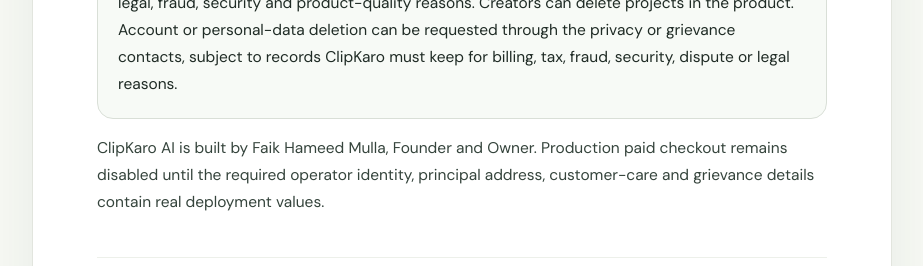
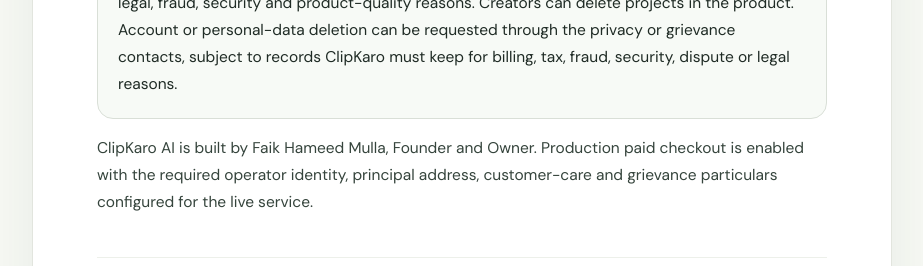
Before and after one commit to faikmulla6-cpu/Clipkaro, a Next.js app in the folder frontend/: page /legal-notice in a window 1280 px wide. Shown: the part 1420-1686 px from the top of the page, without its empty margins (178-1101 px from the left). Built offline with nearby package versions, Linux system fonts and the light colour scheme; no server answers.

Commit message:
Fix stale paid checkout status on legal notice

```diff
--- a/frontend/app/legal-notice/page.tsx
+++ b/frontend/app/legal-notice/page.tsx
@@ -7,7 +7,7 @@ export default function LegalNoticePage() {
   return <LegalPage title="Legal Notice & Consumer Information" summary="Public operator, customer-care and grievance information plus the key billing disclosures ClipKaro publishes before accepting paid users.">
     <LegalSection title="1. Service provider particulars">
       <LegalOperatorCard />
-      <p>ClipKaro AI is built by {TRUST_PROFILE.founderName}, {TRUST_PROFILE.founderTitle}. Production paid checkout remains disabled until the required operator identity, principal address, customer-care and grievance details contain real deployment values.</p>
+      <p>ClipKaro AI is built by {TRUST_PROFILE.founderName}, {TRUST_PROFILE.founderTitle}. Production paid checkout is enabled with the required operator identity, principal address, customer-care and grievance particulars configured for the live service.</p>
     </LegalSection>
 
     <LegalSection title="2. Digital service and prices">
```
